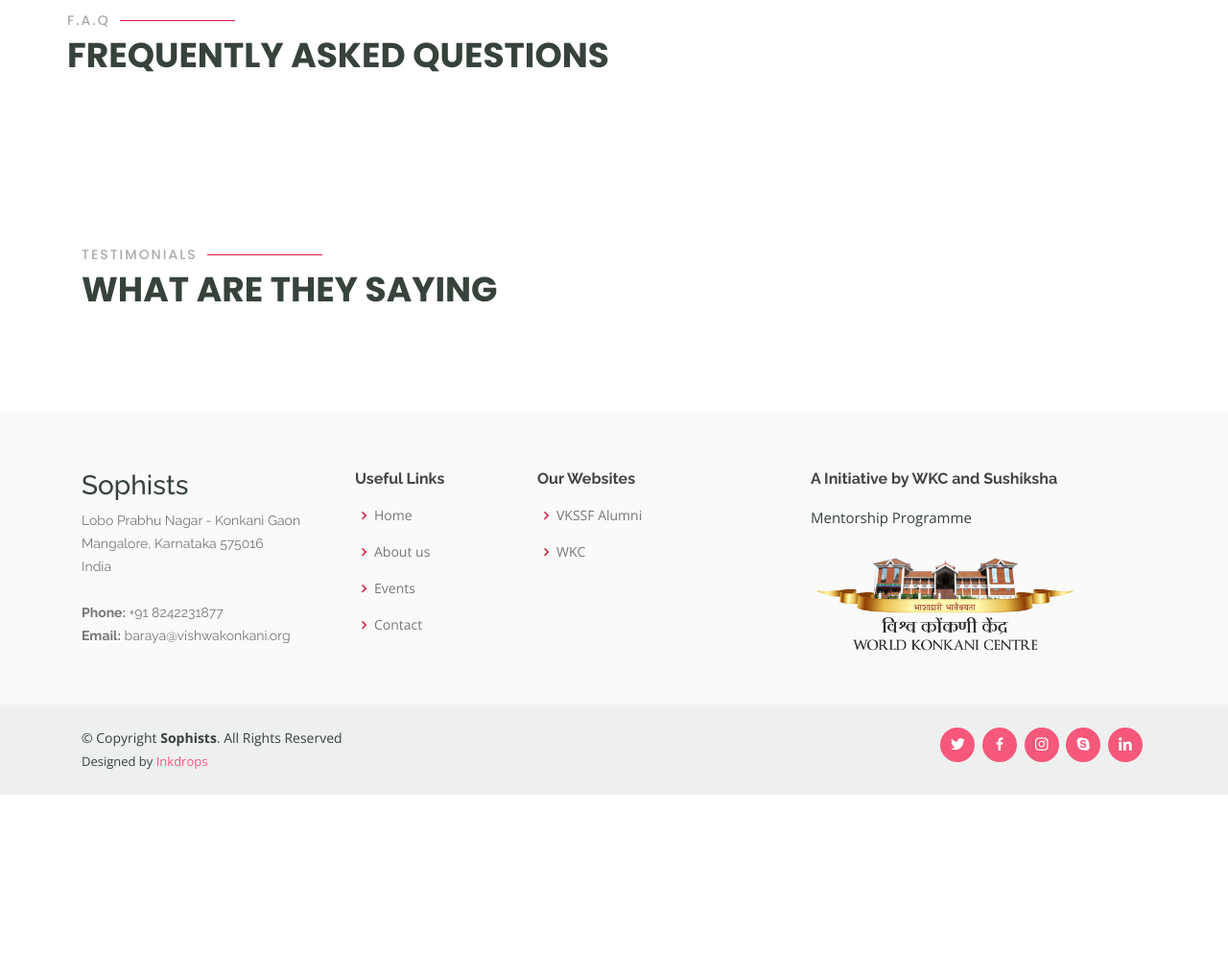
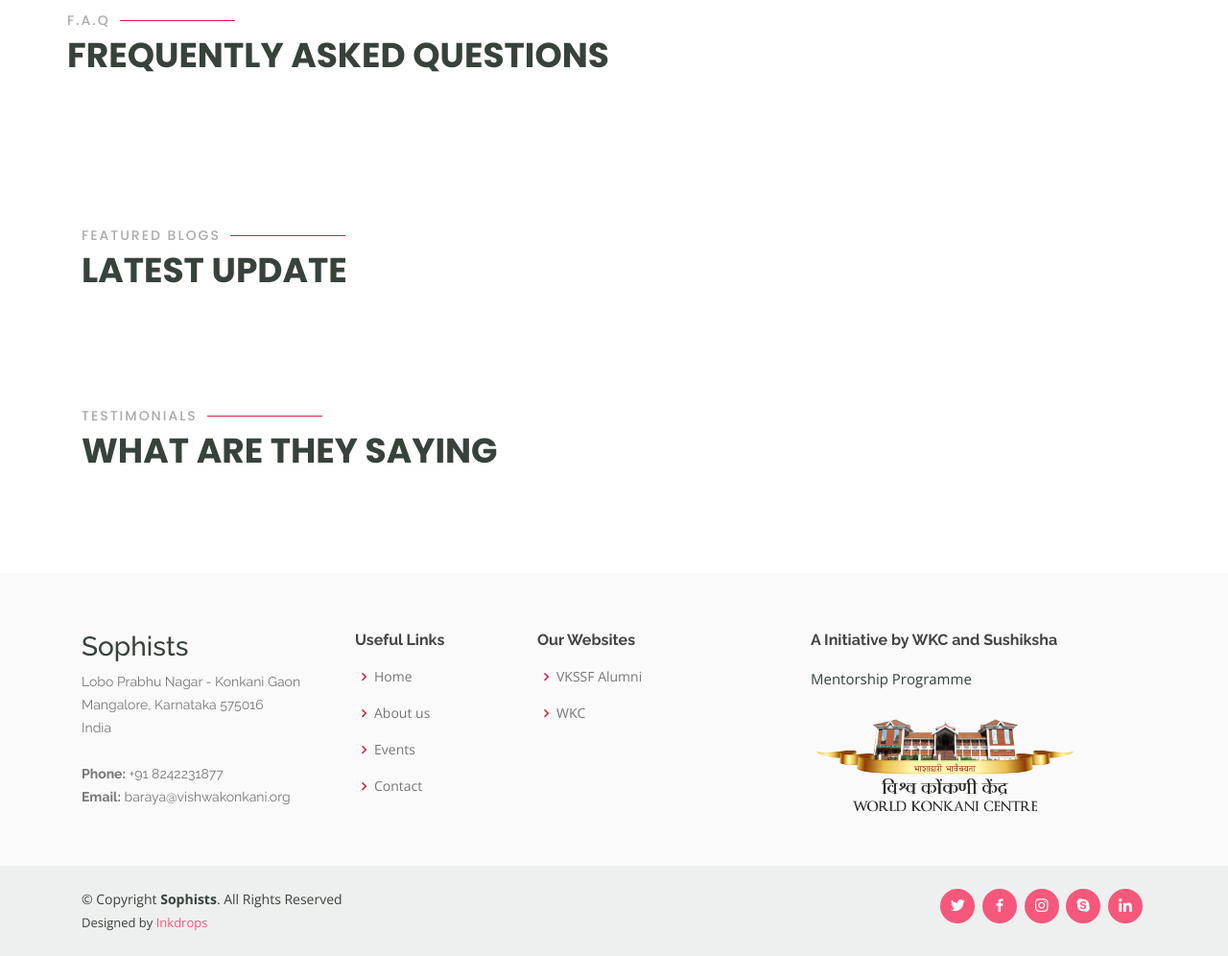
Before and after one commit to World-Konkani-Centre/sushiksha-website, a Django app: page /logout/ in a window 1280 px wide. Shown: the part 1491-2487 px from the top of the page at 96% size. Before the commit the page ends 2319 px from the top, so only its background shows below. Run offline with Django 3.2, Linux system fonts and the light colour scheme; some libraries are stand-ins or nearby versions.

Commit message:
Minor updates to html

```diff
--- a/blog/models.py
+++ b/blog/models.py
@@ -17,6 +17,7 @@
     overview = models.TextField()
     timestamp = models.DateTimeField(auto_now_add=True)
     content = HTMLField()
+    featured = models.BooleanField(default=False)
     author = models.ForeignKey(Profile, on_delete=models.CASCADE)
     thumbnail = models.ImageField(upload_to='blog-post-thumbnail')
     categories = models.ManyToManyField(Categories)
--- a/djangoProject/views.py
+++ b/djangoProject/views.py
@@ -1,15 +1,18 @@
 from django.shortcuts import render
 from contact.models import Testimonial, Faq
 from users.models import House, Teams
+from blog.models import Post
 from django.shortcuts import get_object_or_404
 
 
 def index(request):
+    featured = Post.objects.filter(featured=True)
     faqs = Faq.objects.all()
     testimonial = Testimonial.objects.all()
     context = {
         'faqs': faqs,
         'testimonial': testimonial,
+        'featured': featured,
         'title': 'Home'
     }
     return render(request, 'index.html', context=context)
--- a/templates/blog-single.html
+++ b/templates/blog-single.html
@@ -31,8 +31,8 @@
                             <div class="entry-meta">
                                 <ul>
                                     <li class="d-flex align-items-center"><i class="icofont-user"></i> <a href="{{ post.author.get_absolute_url }}">{{ post.author.user.username }}</a></li>
-                                    <li class="d-flex align-items-center"><i class="icofont-wall-clock"></i> <a href="blog-single.html"><time datetime="2020-01-01">{{ post.timestamp| date }}</time></a></li>
-                                    <li class="d-flex align-items-center"><i class="icofont-comment"></i> <a href="blog-single.html">{{ post.comments.count }}</a></li>
+                                    <li class="d-flex align-items-center"><i class="icofont-wall-clock"></i> <a href=""><time datetime="2020-01-01">{{ post.timestamp| date }}</time></a></li>
+                                    <li class="d-flex align-items-center"><i class="icofont-comment"></i> <a href="">{{ post.comments.count }}</a></li>
                                     {% if post.author == request.user.profile %}
                                         <li class="d-flex align-items-center"><i class="icofont-edit"></i> <a href="{% url 'blog-update' id=post.id %}">Update</a></li>
                                         <li class="d-flex align-items-center"><i class="icofont-delete"></i> <a href="{% url 'blog-delete' id=post.id %}">Delete</a></li>
@@ -49,7 +49,7 @@
                                     <i class="icofont-folder"></i>
                                     <ul class="cats">
                                         {% for cat in post.categories.all %}
-                                            <li><a href="#">{{ cat }}</a></li>
+                                            <li><a href=".">{{ cat }}</a></li>
                                         {% endfor %}
                                     </ul>
                                 </div>
--- a/templates/index.html
+++ b/templates/index.html
@@ -106,15 +106,55 @@
         </section><!-- End F.A.Q Section -->
 
 
+        <section id="blog" class="blog">
+            <div class="container">
+                <div class="section-title">
+                    <h2>Featured Blogs</h2>
+                    <p>Latest Update</p>
+                </div>
+                <div class="row">
+                    <div class="entries">
+                        <div class="row">
+                            {% for post in featured %}
+                                <div class="col-md-4 d-flex align-items-stretch" data-aos="fade-up">
+                                    <article class="entry">
+                                        <div class="entry-img">
+                                            <img src="{{ post.thumbnail.url }}" alt="" class="img-fluid">
+                                        </div>
+                                        <h2 class="entry-title">
+                                            <a href="{{ post.get_absolute_url }}">{{ post.title }}</a>
+                                        </h2>
+                                        <div class="entry-meta">
+                                            <ul>
+                                                <li class="d-flex align-items-center"><i class="icofont-user"></i> <a href="{{ post.author.get_absolute_url }}">{{ post.author.user.username }}</a></li>
+                                                <li class="d-flex align-items-center"><i class="icofont-wall-clock"></i><a>{{ post.timestamp | timesince }} ago</a></li>
+                                            </ul>
+                                        </div>
+                                        <div class="entry-content">
+                                            <p>
+                                                {{ post.overview }}.
+                                            </p>
+                                            <div class="read-more">
+                                                <a href="{{ post.get_absolute_url }}">Read More</a>
+                                            </div>
+                                        </div>
+                                    </article><!-- End blog entry -->
+                                </div>
+                            {% endfor %}
+                        </div>
+                    </div><!-- End blog entries list -->
+                </div>
+            </div>
+        </section><!-- End Blog Section -->
+
+
         <!-- ======= Testimonials Section ======= -->
         <section id="testimonials" class="testimonials">
             <div class="container" data-aos="fade-in">
-
                 <div class="section-title">
                     <h2>Testimonials</h2>
                     <p>What are they saying</p>
                 </div>
-
                 <div class="owl-carousel testimonials-carousel" data-aos="zoom-in" data-aos-delay="100">
                     {% for data in testimonial %}
                         <div class="testimonial-wrap">
@@ -130,12 +170,9 @@
                             </div>
                         </div>
                     {% endfor %}
-
                 </div>
-
             </div>
         </section>
-
     </main><!-- End #main -->
 
 
```
Also changed, not shown: contact/models.py (+8 -0 lines), blog/migrations/0007_post_featured.py (added), db.sqlite3. Lines whose indentation alone changed are shown as unchanged.
